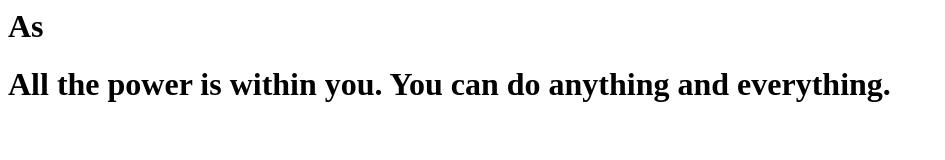
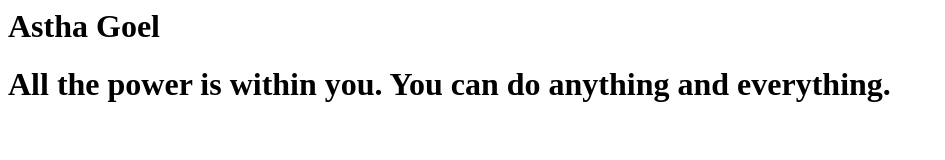
Before and after one commit to goel21/Astha, a plain HTML site: page index.html in a window 1280 px wide. Shown: the whole page, without its empty margins (0-945 px from the left). Drawn offline with Linux system fonts and the light colour scheme.

Commit message:
conflict

```diff
--- a/index.html
+++ b/index.html
@@ -1,6 +1,6 @@
 <html>
 	<body>
-		<h1>As</h1>
+		<h1>Astha Goel</h1>
 		<h1>All the power is within you. You can do anything and everything. </h1>
 	</body>
 </html>
```
